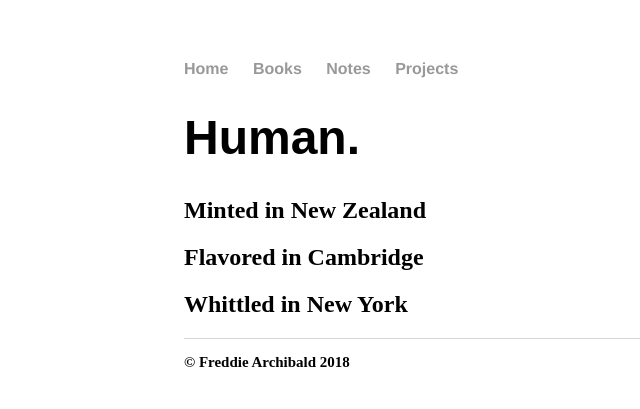
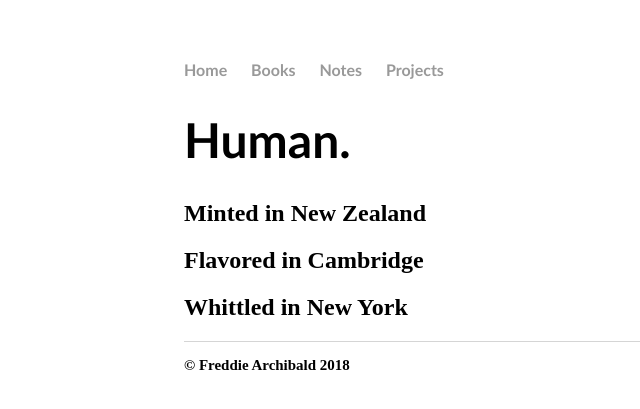
Before and after one commit to scryptive/personal, a Jekyll site: the page built from index.html, in a window 1280 px wide. Shown: the top 409 px of the page, without its empty margins (8-648 px from the left). Built offline with Jekyll 4.4.1, drawn with Linux system fonts in a browser that asks for light colours.

Commit message:
Update main.css

```diff
--- a/css/main.css
+++ b/css/main.css
@@ -3,7 +3,7 @@ body {
     width: 70%;
 }
 nav ul, footer ul {
-    font-family:'Helvetica', 'Arial', 'Sans-Serif';
+    font-family:'Gill Sans', 'Gill Sans MT', 'Sans-Serif';
     padding: 0px;
     list-style: none;
     font-weight: bold;
@@ -21,7 +21,8 @@ a:hover {
 }
 h1 {
     font-size: 3em;
-    font-family:'"Gill Sans"', 'Arial', 'Sans-Serif';
+    font-family:'Gill Sans', 'Gill Sans MT', 'Sans-Serif';
+    margin-right: 70px;
 }
 p {
     font-size: 1.5em;
```
